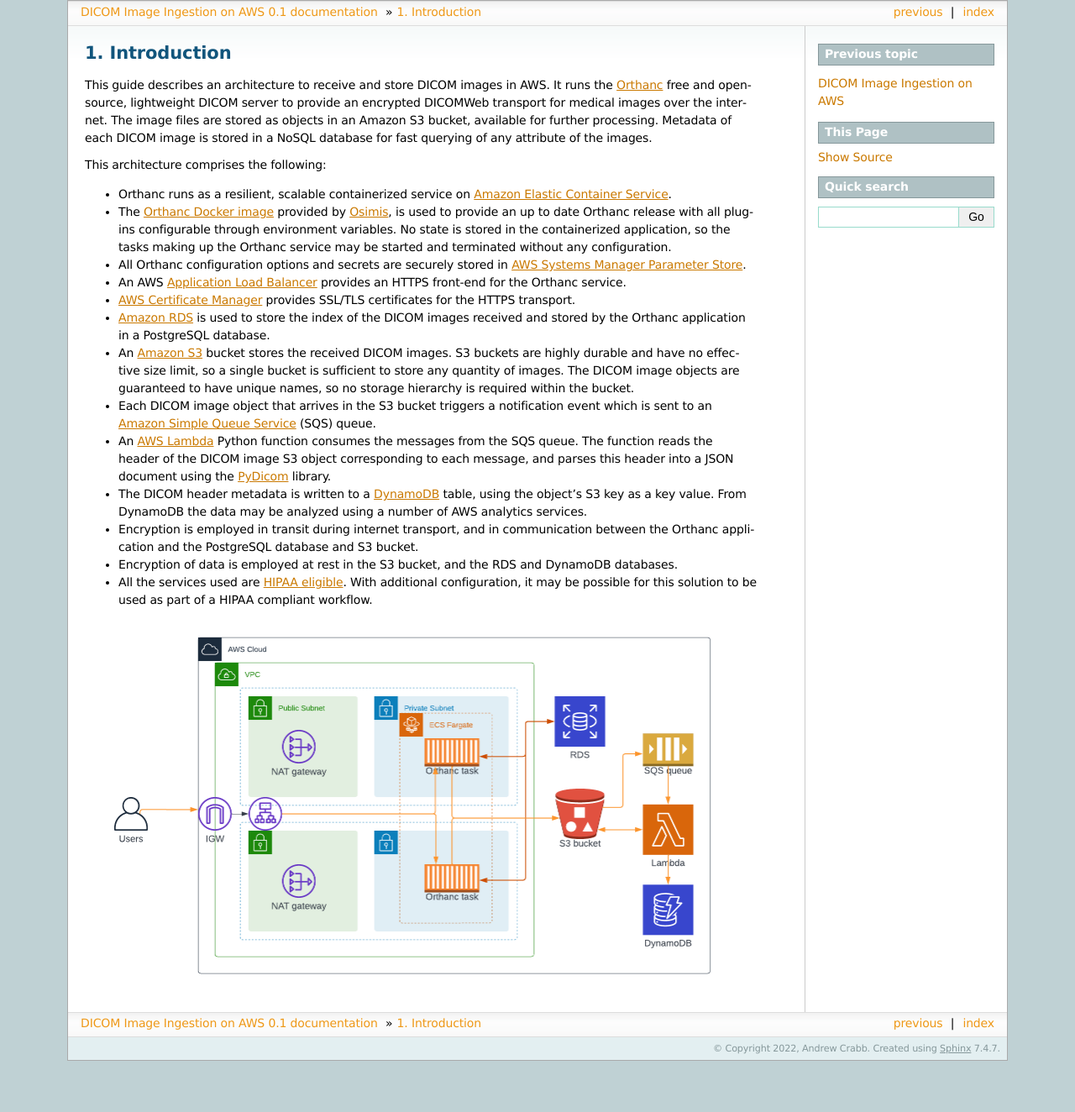
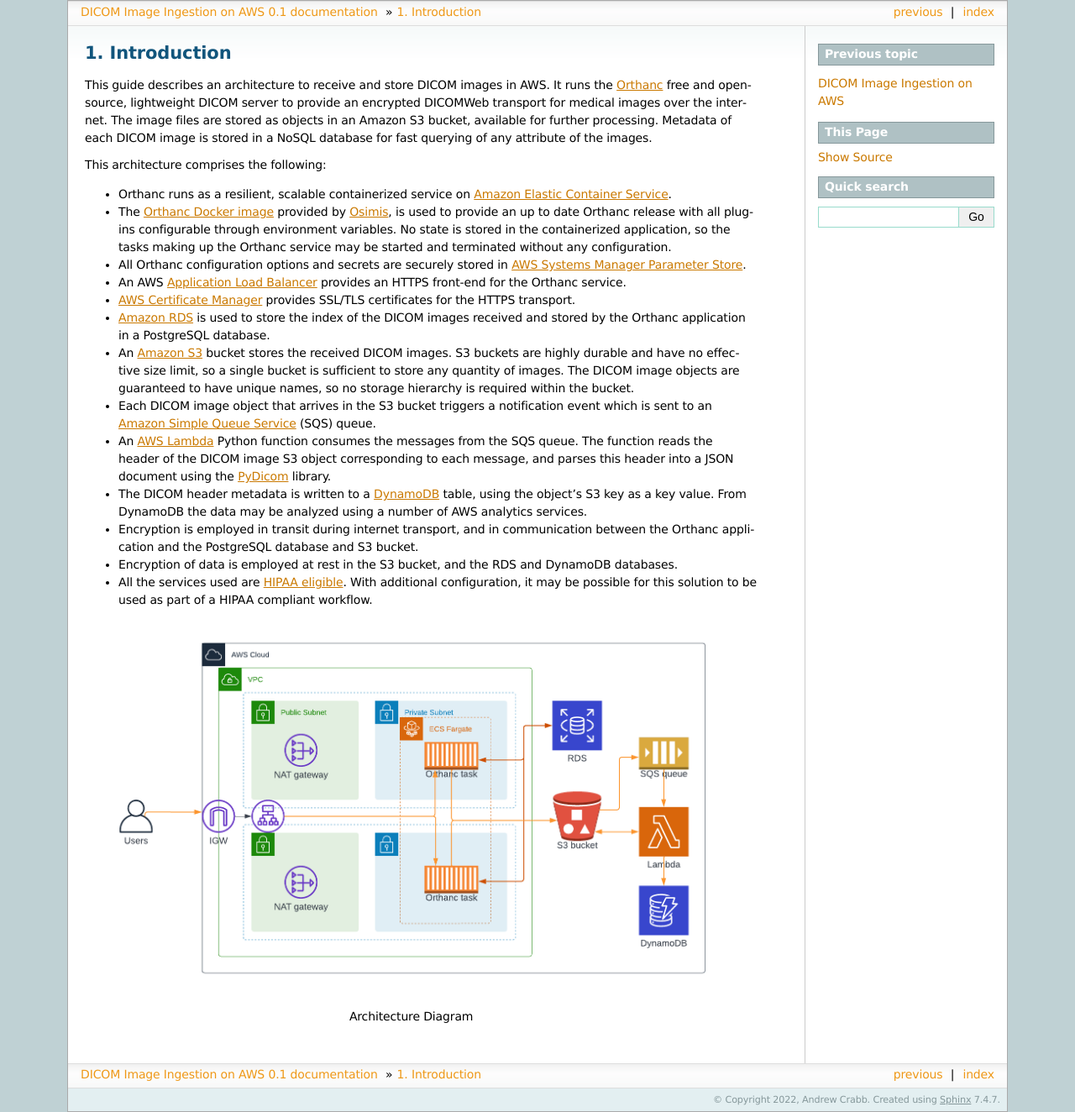
Before and after one commit to crabba/orthanc-dicom-s3-ingestion, a Sphinx documentation site: the page built from source/introduction.rst, in a window 1280 px wide. Shown: the whole page at 84% size. Built offline with Sphinx 7.4.7, drawn with Linux system fonts in a browser that asks for light colours; before the commit the page ends 1263 px from its top, so only the background shows below that.

Commit message:
Architecture diagram

```diff
--- a/source/introduction.rst
+++ b/source/introduction.rst
@@ -20,5 +20,7 @@
 * Encryption of data is employed at rest in the S3 bucket, and the RDS and DynamoDB databases.
 * All the services used are `HIPAA eligible <https://aws.amazon.com/compliance/hipaa-eligible-services-reference/>`_.  With additional configuration, it may be possible for this solution to be used as part of a HIPAA compliant workflow.
 
-.. image:: images/orthanc-dicom-arch.png
+.. figure:: images/orthanc-dicom-arch.png
    :width: 1000
+
+   Architecture Diagram
```
